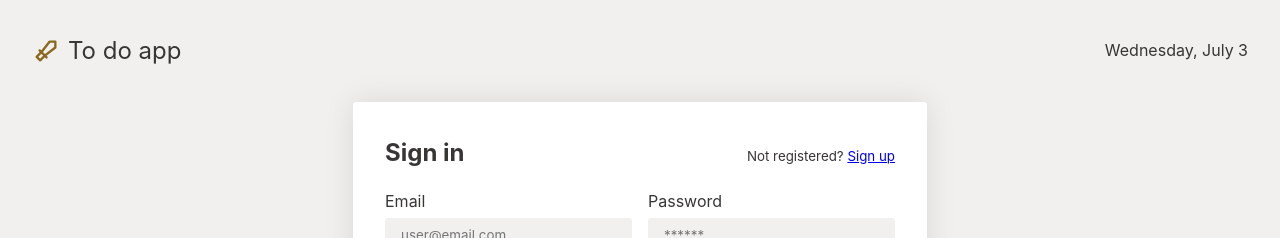
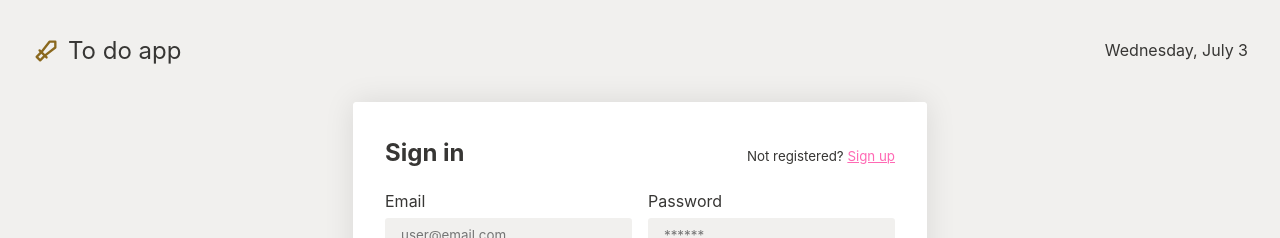
Before and after one commit to carlostxrres/ironhack-frontend-final-project, a Vue app: page /sign-in in a window 1280 px wide. Shown: the top 238 px of the page. Built offline with nearby package versions, Linux system fonts and the light colour scheme.

Commit message:
make anchors have a color of the app theme

```diff
--- a/src/assets/main.css
+++ b/src/assets/main.css
@@ -137,6 +137,7 @@ h1 {
 
 a {
   transition: opacity var(--transition-fast);
+  color: var(--secondary-color-1);
 }
 
 a.discreet-anchor {
```
